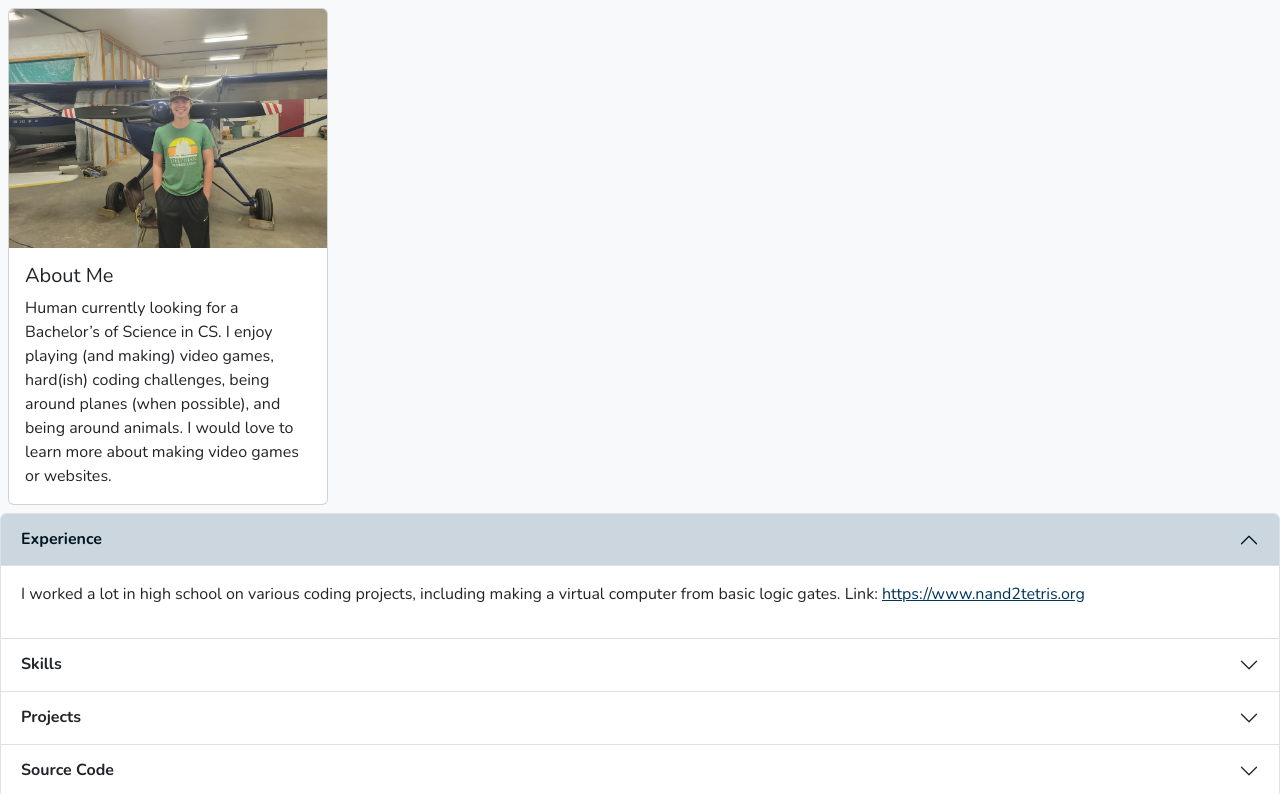
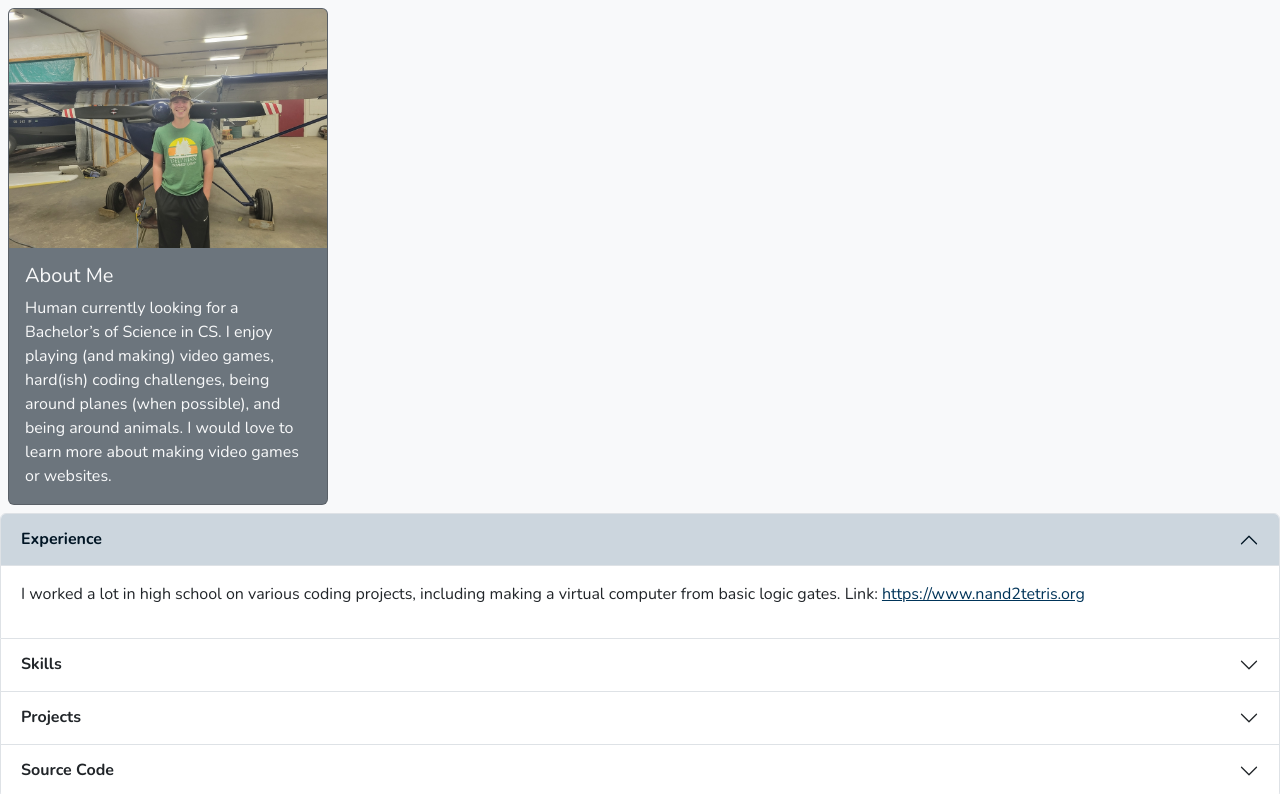
Before and after one commit to eli115/eli115.github.io, a website: page index.html in a window 1280 px wide. Shown: the top 794 px of the page. Drawn offline with nearby package versions, Linux system fonts and the light colour scheme.

Commit message:
Changed background for the card

```diff
--- a/index.html
+++ b/index.html
@@ -11,7 +11,7 @@
 
     <body class="bg-light">
 
-      <div class="card m-2" style="width: 20rem;">
+      <div class="card m-2 bg-secondary text-light" style="width: 20rem;">
           <img src="images/profile.jpeg" class="card-img-top" alt="My profile picture">
           <div class="card-body">
             <h5 class="card-title">About Me</h5>
```
